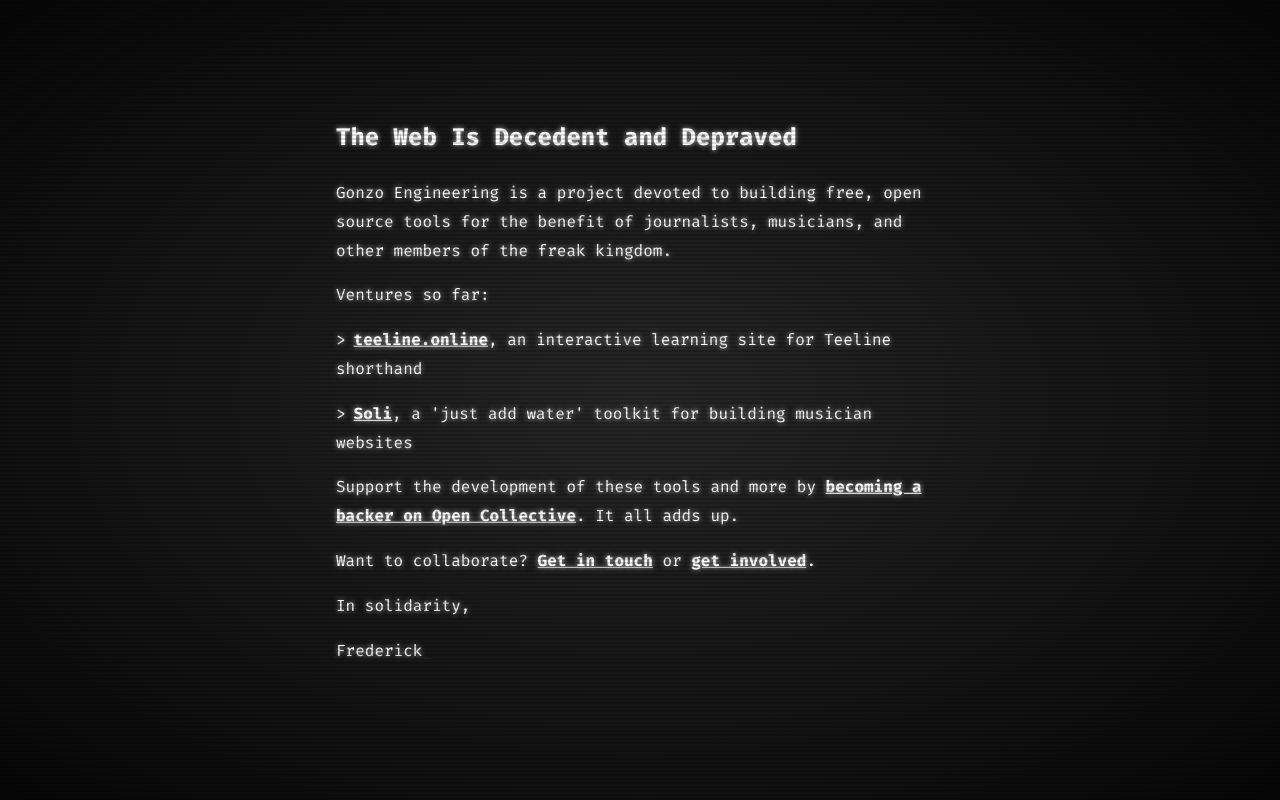
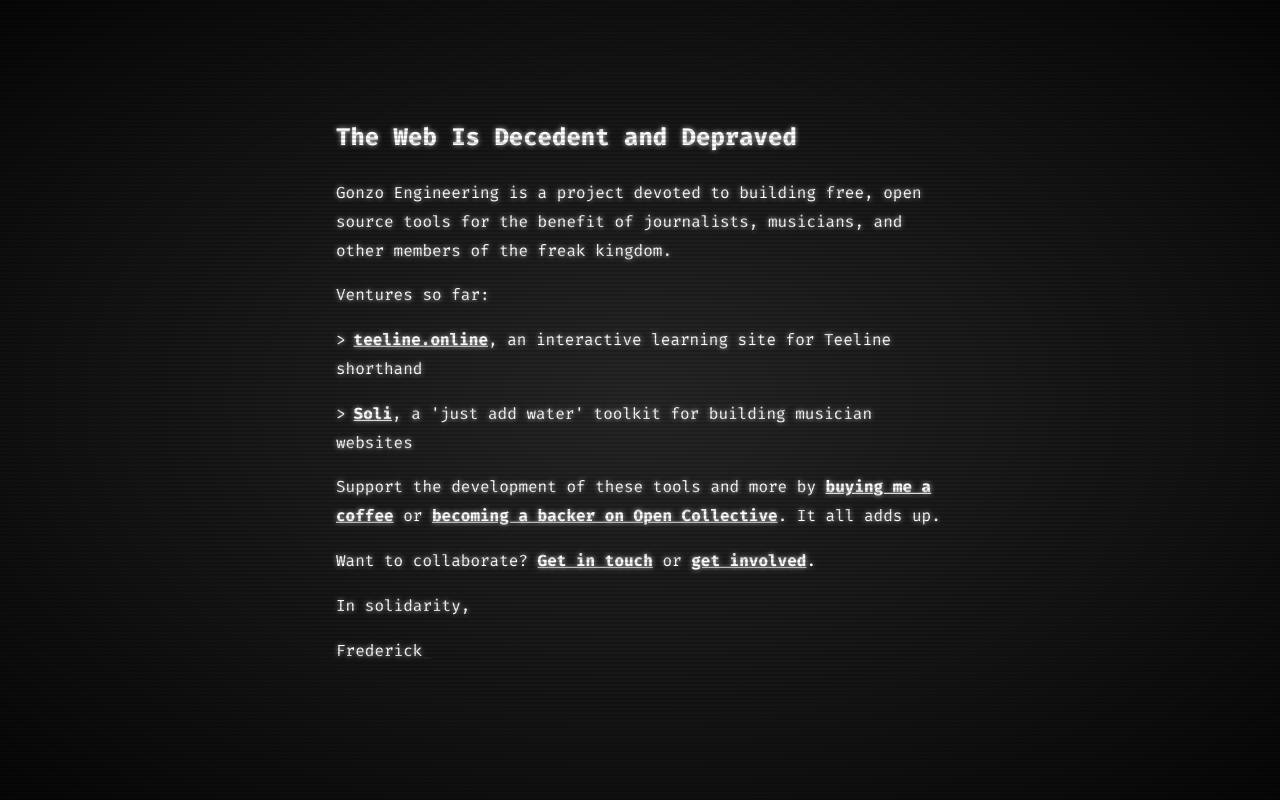
Before and after one commit to gonzo-engineering/gonzo-dot-engineering, a SvelteKit app: page / in a window 1280 px wide. Built offline with nearby package versions, Linux system fonts and the light colour scheme.

Commit message:
Update +page.svelte

```diff
--- a/src/routes/+page.svelte
+++ b/src/routes/+page.svelte
@@ -28,9 +28,12 @@
 		</li>
 	</ul>
 	<p>
-		Support the development of these tools and more by <a
-			href="https://opencollective.com/gonzo-engineering">becoming a backer on Open Collective</a
-		>. It all adds up.
+		Support the development of these tools and more by <a href="https://ko-fi.com/frederickobrien"
+			>buying me a coffee</a
+		>
+		or
+		<a href="https://opencollective.com/gonzo-engineering">becoming a backer on Open Collective</a>.
+		It all adds up.
 	</p>
 	<p>
 		Want to collaborate? <a href="mailto:frederik.obrien@gmail.com">Get in touch</a> or
```
